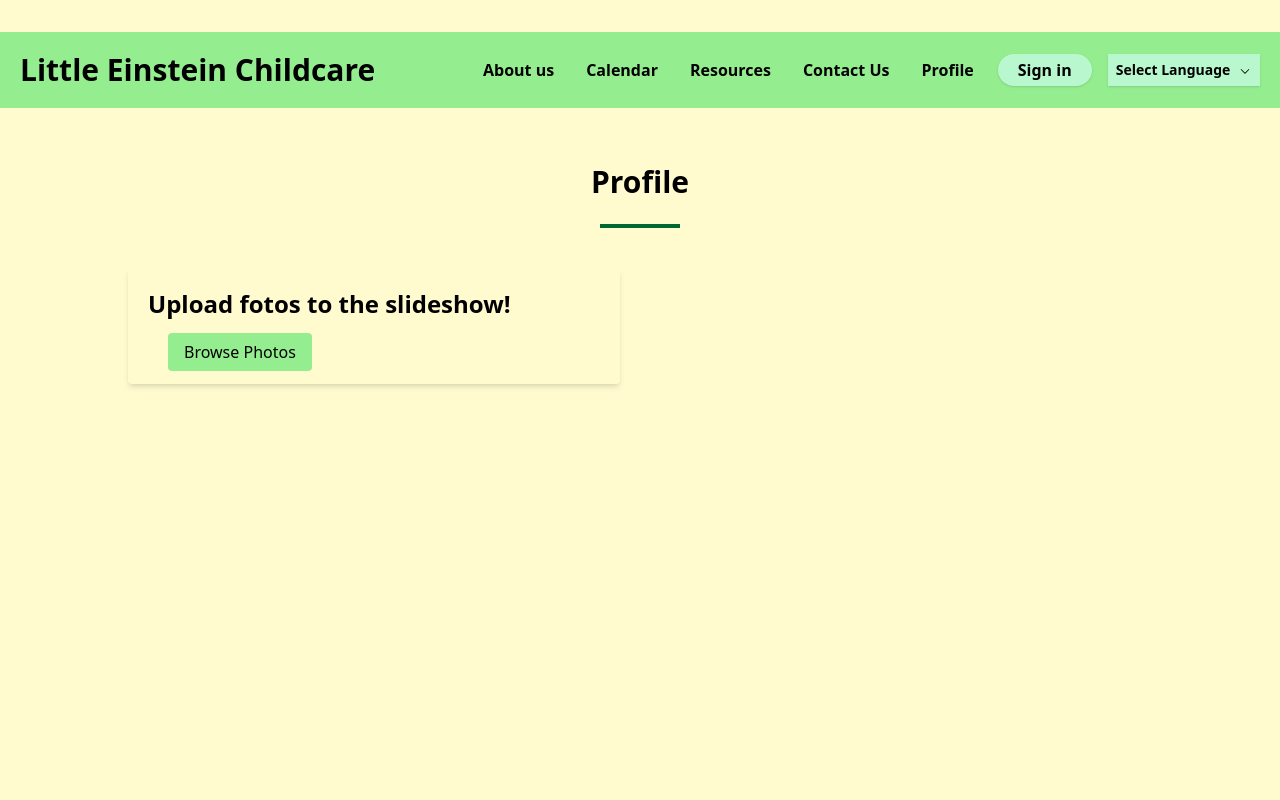
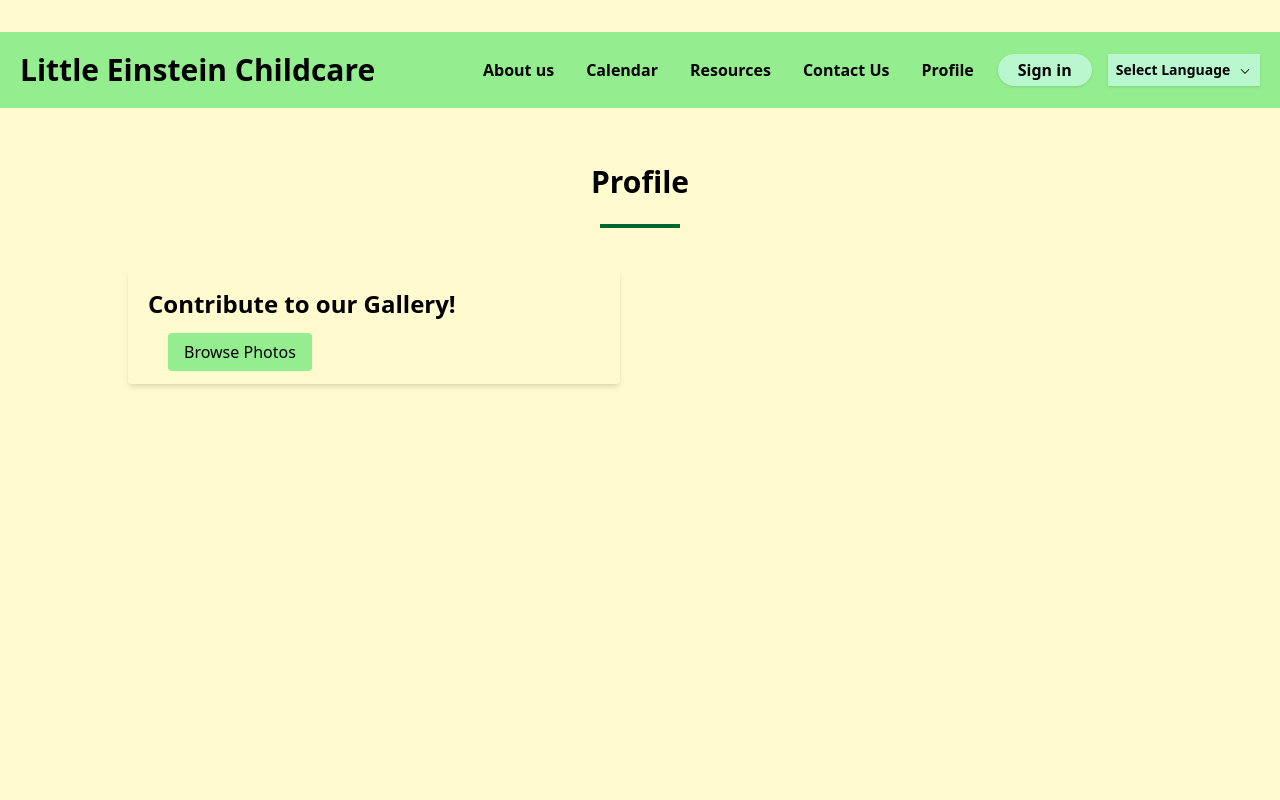
Before and after one commit to littleeinsteinchildcare/littleeinstein-frontend, a React (Vite) app: page /profile in a window 1280 px wide. Shown: the top 800 px of the page. Built offline with nearby package versions, Linux system fonts and the light colour scheme; what @azure/msal-react would draw is missing.

Commit message:
Spanish and english translations

```diff
--- a/src/i18n/en.ts
+++ b/src/i18n/en.ts
@@ -82,5 +82,7 @@ export const en = {
 
   profile: {
     title: "Profile",
+    upload: "Contribute to our Gallery!",
+    browse: "Browse Photos",
   },
 };
--- a/src/i18n/es.ts
+++ b/src/i18n/es.ts
@@ -86,5 +86,7 @@ export const es = {
 
   profile: {
     title: "Perfil",
+    upload: "Contribuye a Nuestra Galería",
+    browse: "Buscar Fotos",
   },
 };
--- a/src/pages/profile/Profile.tsx
+++ b/src/pages/profile/Profile.tsx
@@ -27,7 +27,7 @@ const Profile = () => {
       <div className="max-w-5xl mx-auto grid grid-cols-1 md:grid-cols-2 gap-10 mt-10">
         <div className="shadow-md rounded flex-col p-5">
           <h2 className="text-2xl text-black font-bold mx-auto mb-5">
-            Upload fotos to the slideshow!
+            {t("profile.upload")}
           </h2>
           <input
             type="file"
@@ -40,7 +40,7 @@ const Profile = () => {
             htmlFor="fileUpload"
             className="cursor-pointer bg-[#94EE8F] text-black px-4 py-2 rounded hover:bg-green-200 transition-colors text-center w-max m-5"
           >
-            {"Browse Photos"}
+            {t("profile.browse")}
           </label>
           {photos.map((src, index) => (
             <img
```
